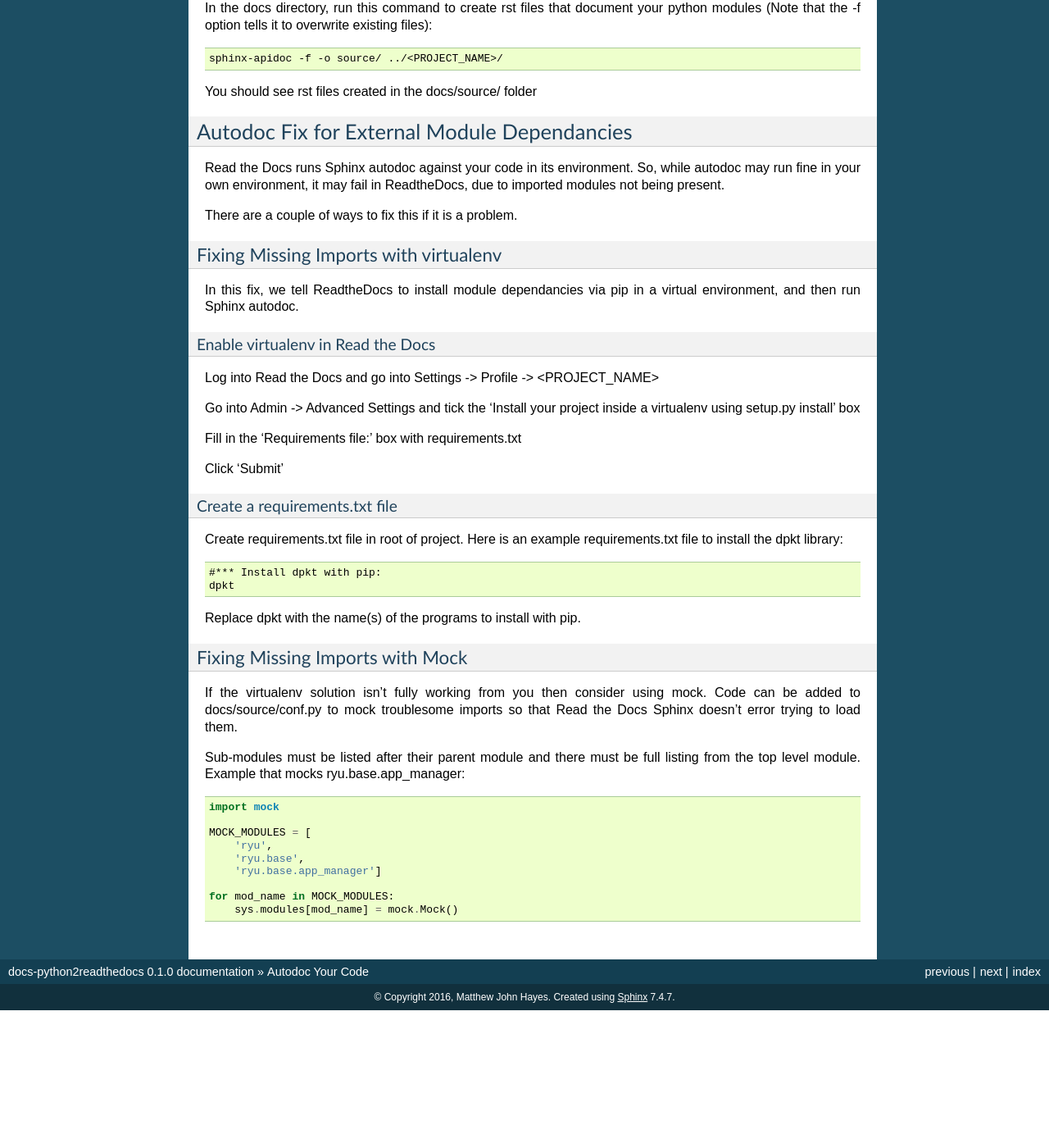
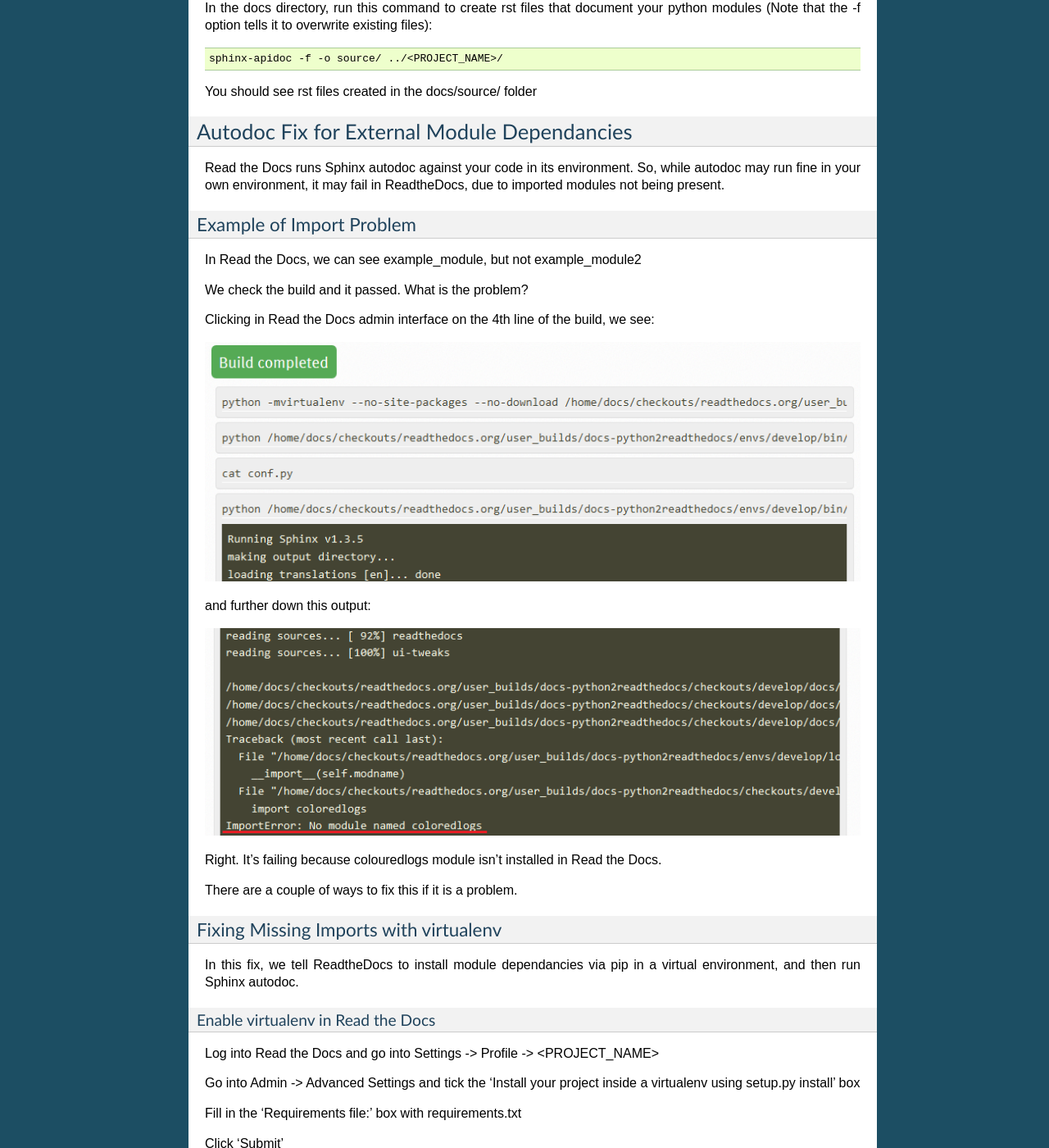
Before and after one commit to mattjhayes/docs-python2readthedocs, a Sphinx documentation site: the page built from docs/source/code-doc.rst, in a window 1280 px wide and 1400 px high, scrolled down 792 px. Shown: the whole window at 82% size. Built offline with Sphinx 7.4.7, drawn with Linux system fonts in a browser that asks for light colours; before the commit the page ends 2024 px from its top, so only the background shows below that; some of the changed text lies outside the part shown.

Commit message:
Added requirements.txt file for coloredlogs install Added images for build problem

```diff
--- a/docs/source/code-doc.rst
+++ b/docs/source/code-doc.rst
@@ -69,6 +69,25 @@
 So, while autodoc may run fine in your own environment, it may fail in
 ReadtheDocs, due to imported modules not being present.
 
+Example of Import Problem
+=========================
+
+In Read the Docs, we can see example_module, but not example_module2
+
+We check the build and it passed. What is the problem?
+
+Clicking in Read the Docs admin interface on the 4th line of the build,
+we see:
+
+.. image:: images/build1.png
+
+and further down this output:
+
+.. image:: images/build2.png
+
+Right. It's failing because colouredlogs module isn't installed in Read the
+Docs.
+
 There are a couple of ways to fix this if it is a problem.
 
 Fixing Missing Imports with virtualenv
@@ -93,14 +112,14 @@
 ------------------------------
 
 Create requirements.txt file in root of project. Here is an example
-requirements.txt file to install the dpkt library:
+requirements.txt file to install the coloredlogs library:
 
 .. code-block:: text
 
-  #*** Install dpkt with pip:
-  dpkt
+  # Install coloredlogs:
+  coloredlogs
 
-Replace dpkt with the name(s) of the programs to install with pip.
+Replace coloredlogs with the name(s) of the programs to install with pip.
 
 Fixing Missing Imports with Mock
 ================================
--- /dev/null
+++ b/requirements.txt
@@ -0,0 +1,2 @@
+# Install coloredlogs:
+coloredlogs
```
Also changed, not shown: docs/source/images/build1.png (added), docs/source/images/build2.png (added).
